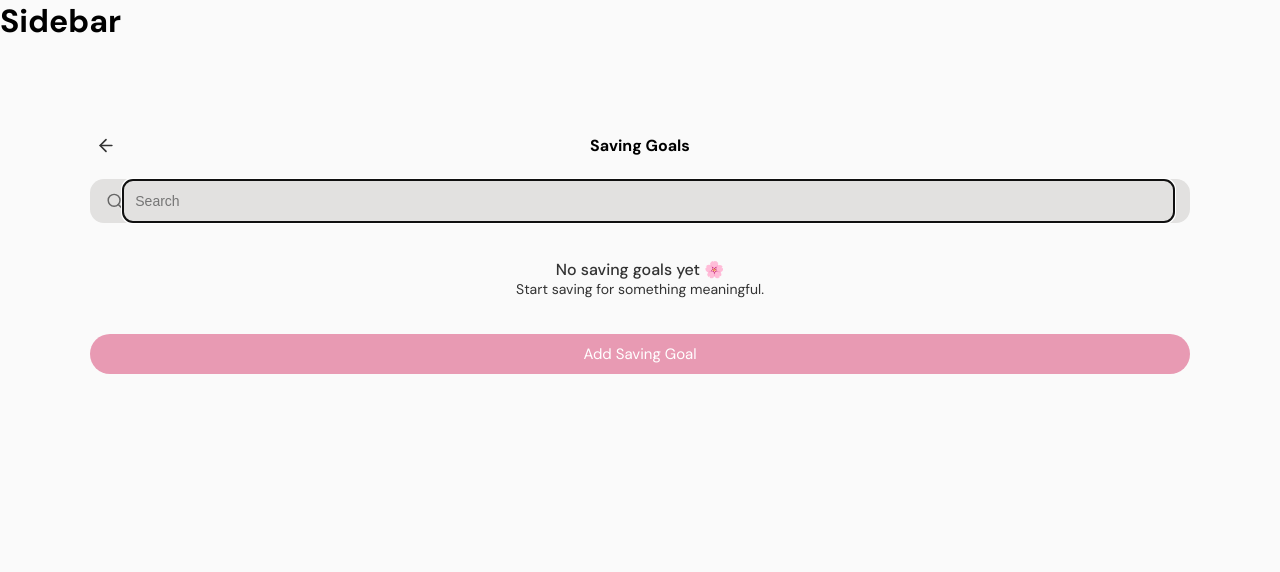
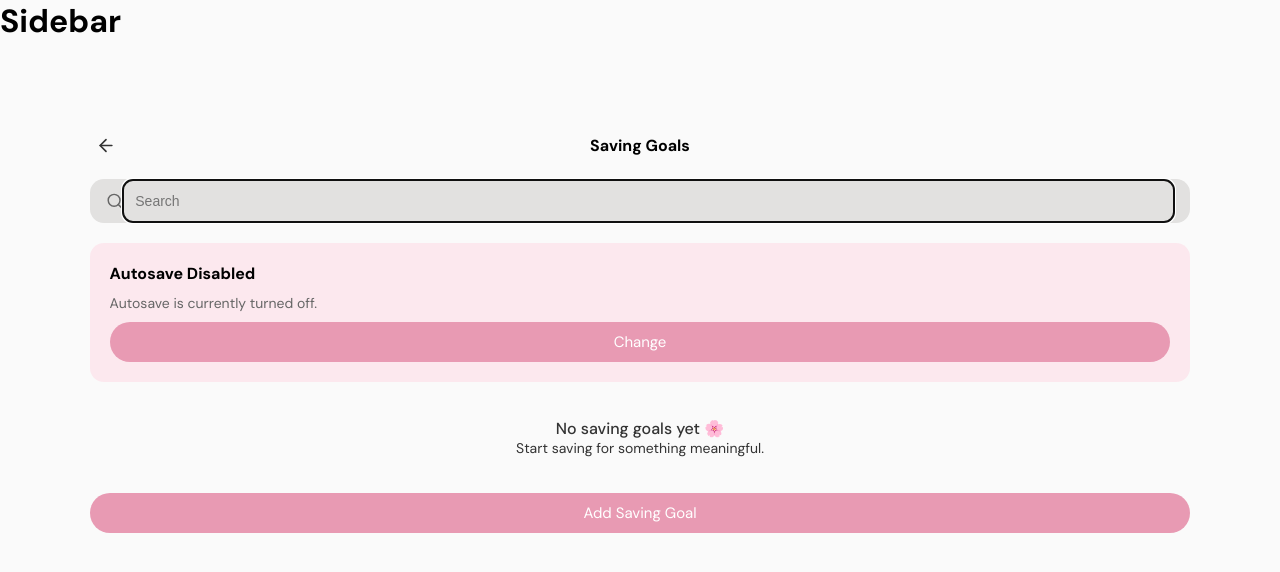
Before and after one commit to mirelalexy/blossom, a React (Vite) app in the folder frontend/: page /goals in a window 1280 px wide. Shown: the top 572 px of the page. Built offline with nearby package versions, Linux system fonts and the light colour scheme.

Commit message:
feat(goals): connect autosave card to budget rollover state

```diff
--- a/frontend/src/components/goals/AutosaveCard.jsx
+++ b/frontend/src/components/goals/AutosaveCard.jsx
@@ -2,18 +2,22 @@ import Button from "../ui/Button"
 
 import "../../styles/components/AutosaveCard.css"
 
-function AutosaveCard({ autosaveActive, primaryGoal }) {
+function AutosaveCard({ autosaveActive, primaryGoal, onAction }) {
     return (
         <div className="autosave-card">
             <h3>{autosaveActive ? "Autosave Active" : "Autosave Disabled"}</h3>
 
             <p>{autosaveActive ? "Unused monthly budget is automatically added to your primary goal." : "Autosave is currently turned off."}</p>
 
-            {autosaveActive && (
-                <p>Primary Goal: <strong>{primaryGoal}</strong></p>
+            {autosaveActive && primaryGoal && (
+                <p>Primary Goal: <strong>{primaryGoal.name}</strong></p>
             )}
 
-            <Button>{autosaveActive ? "Change" : "Enable"}</Button>
+            {autosaveActive && !primaryGoal && (
+                <p>No primary goal selected.</p>
+            )}
+
+            <Button onClick={onAction}>Change</Button>
         </div>
     )
 }
--- a/frontend/src/pages/Goals.jsx
+++ b/frontend/src/pages/Goals.jsx
@@ -1,6 +1,7 @@
 import { useState } from "react"
 import { useNavigate } from "react-router-dom"
 import { useGoals } from "../store/GoalsStore"
+import { useBudget } from "../store/BudgetStore"
 
 import AutosaveCard from "../components/goals/AutosaveCard"
 import PageHeader from "../components/ui/PageHeader"
@@ -16,6 +17,8 @@ function Goals() {
     const [search, setSearch] = useState("")
 
     const { goals } = useGoals()
+    const { budget } = useBudget()
+    const isAutosaveActive = budget.rollover === "primaryGoal"
 
     const filteredGoals = goals.filter(g => g.name.toLowerCase().includes(search.toLowerCase()))
 
@@ -27,12 +30,11 @@ function Goals() {
 
                 <SearchBar className="search-bar-icon" value={search} onChange={setSearch} />
 
-                {primaryGoal && (
-                    <AutosaveCard
-                        autosaveActive={true}
-                        primaryGoal={primaryGoal.name}
-                    />
-                )}
+                <AutosaveCard
+                    autosaveActive={isAutosaveActive}
+                    primaryGoal={primaryGoal}
+                    onAction={() => navigate("/settings/budget")}
+                />
 
                 {filteredGoals.length === 0 ? (
                     <EmptyState
```
